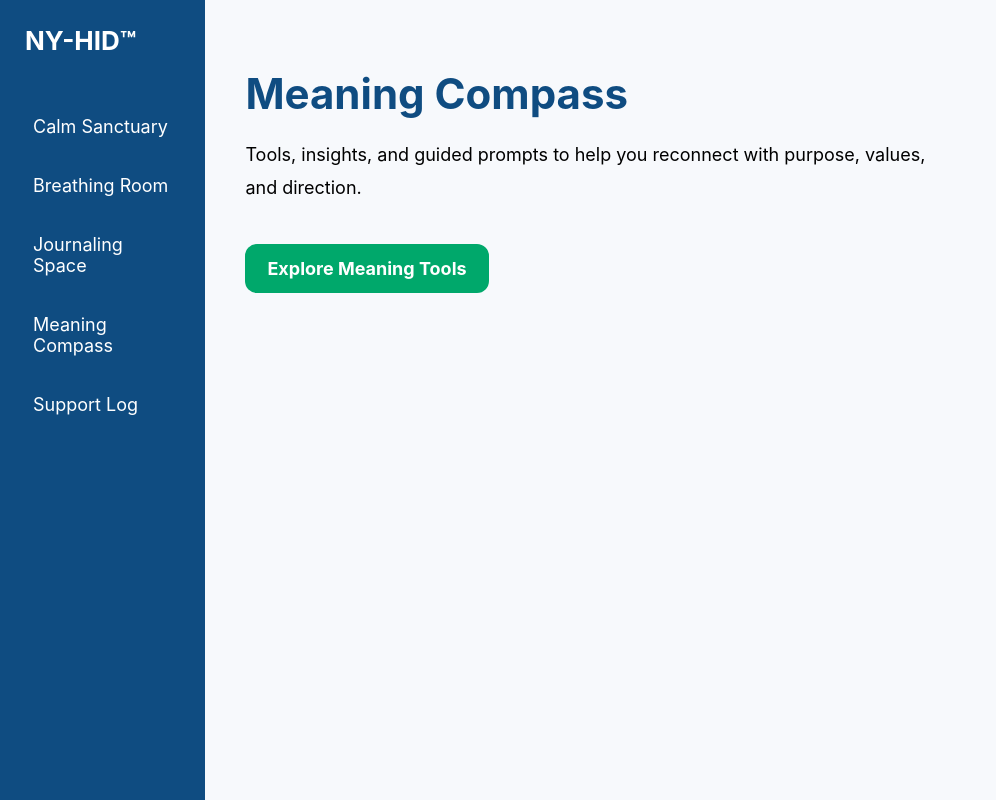
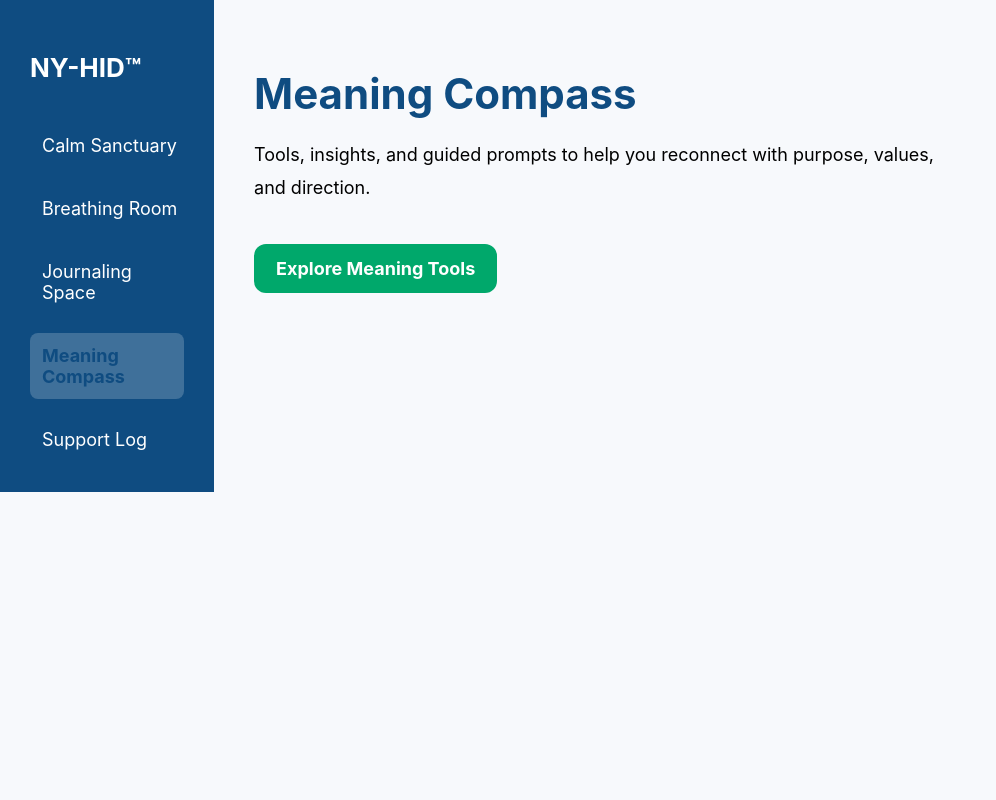
Before and after one commit to nyumbayetuorg-prog/ny-hid, a Next.js app: page /compass in a window 1280 px wide. Shown: the whole page, without its empty margins (0-996 px from the left). Built offline with nearby package versions, Linux system fonts and the light colour scheme.

Commit message:
Update Sidebar.js

```diff
--- a/components/Sidebar.js
+++ b/components/Sidebar.js
@@ -1,72 +1,60 @@
-// components/Sidebar.js
+import { useRouter } from "next/router";
 
-import React from "react";
+export default function Sidebar() {
+  const router = useRouter();
 
-export default function Sidebar({ currentPage = "Home", onNavigate }) {
-  const menuItems = [
-    { label: "Calm Sanctuary", key: "home" },
-    { label: "Breathing Room", key: "breathing" },
-    { label: "Journaling Space", key: "journal" },
-    { label: "Meaning Compass", key: "meaning" },
-    { label: "Support Log", key: "support" },
-  ];
+  const navItem = (label, path) => {
+    const active = router.pathname === path;
 
     return (
-    <div style={styles.container}>
-      <div style={styles.logo}>NY-HID™</div>
-
-      <nav style={styles.nav}>
-        {menuItems.map((item) => (
-          <div
-            key={item.key}
-            onClick={() => onNavigate && onNavigate(item.key)}
+      <a
+        href={path}
         style={{
-              ...styles.navItem,
-              ...(currentPage === item.key ? styles.active : {}),
+          padding: "12px 0",
+          fontSize: "18px",
+          textDecoration: "none",
+          color: active ? "#0F4C81" : "white",
+          fontWeight: active ? "bold" : "normal",
+          background: active ? "rgba(255,255,255,0.2)" : "transparent",
+          borderRadius: "8px",
+          paddingLeft: "12px",
+          transition: "0.2s",
         }}
       >
-            {item.label}
-          </div>
-        ))}
-      </nav>
-    </div>
+        {label}
+      </a>
     );
-}
+  };
 
-const styles = {
-  container: {
-    width: "250px",
-    background: "#0F4C81", // NY deep blue
+  return (
+    <aside
+      style={{
+        width: "260px",
+        background: "#0F4C81",
         color: "white",
-    height: "100vh",
-    padding: "25px",
+        padding: "30px",
         boxSizing: "border-box",
         display: "flex",
         flexDirection: "column",
-  },
+      }}
+    >
+      <h2 style={{ fontWeight: "bold", fontSize: "26px", marginBottom: "40px" }}>
+        NY-HID™
+      </h2>
 
-  logo: {
-    fontSize: "26px",
-    fontWeight: "700",
-    marginBottom: "50px",
-  },
-
-  nav: {
+      <nav
+        style={{
           display: "flex",
           flexDirection: "column",
           gap: "18px",
-  },
-
-  navItem: {
-    fontSize: "18px",
-    cursor: "pointer",
-    padding: "10px 8px",
-    borderRadius: "6px",
-    transition: "0.25s ease",
-  },
-
-  active: {
-    background: "rgba(255, 255, 255, 0.25)",
-    fontWeight: "bold",
-  },
-};
+        }}
+      >
+        {navItem("Calm Sanctuary", "/dashboard")}
+        {navItem("Breathing Room", "/breathing")}
+        {navItem("Journaling Space", "/journal")}
+        {navItem("Meaning Compass", "/compass")}
+        {navItem("Support Log", "/support")}
+      </nav>
+    </aside>
+  );
+}
```
Lines whose indentation alone changed are shown as unchanged.
